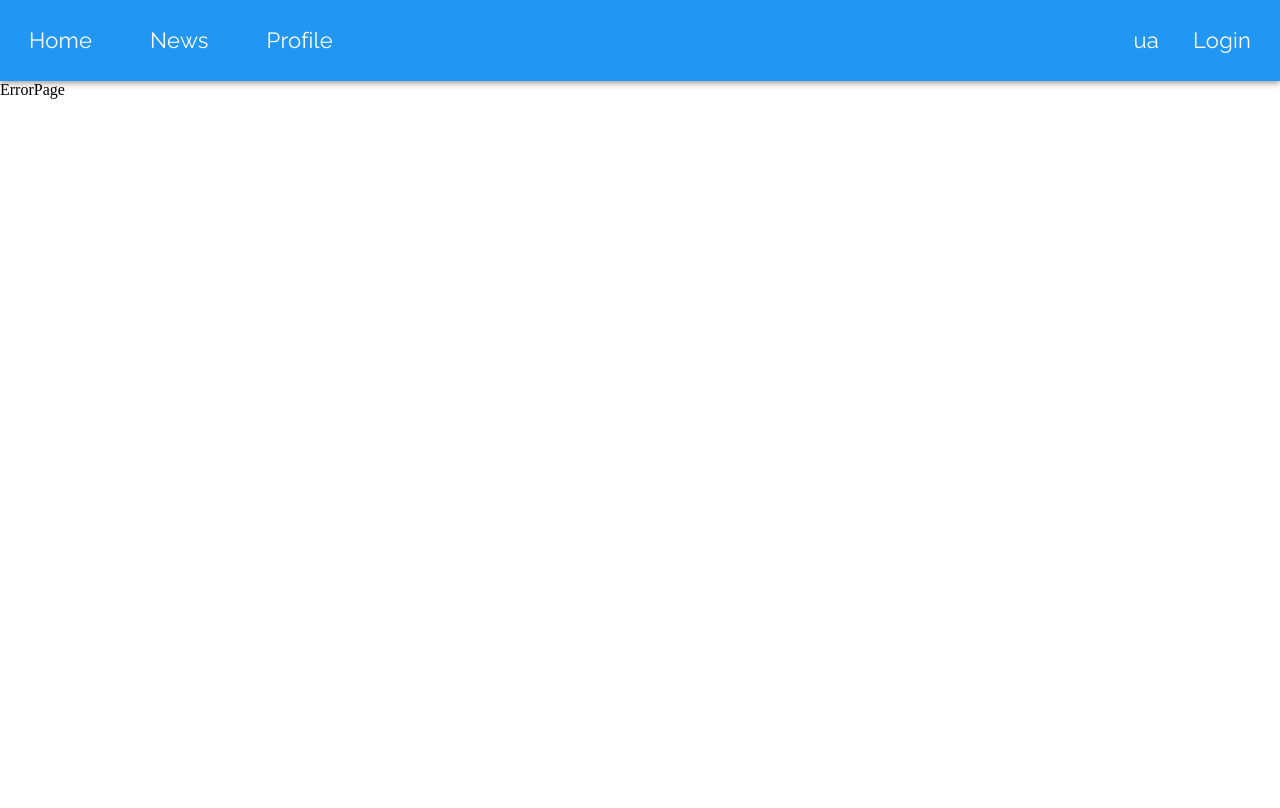
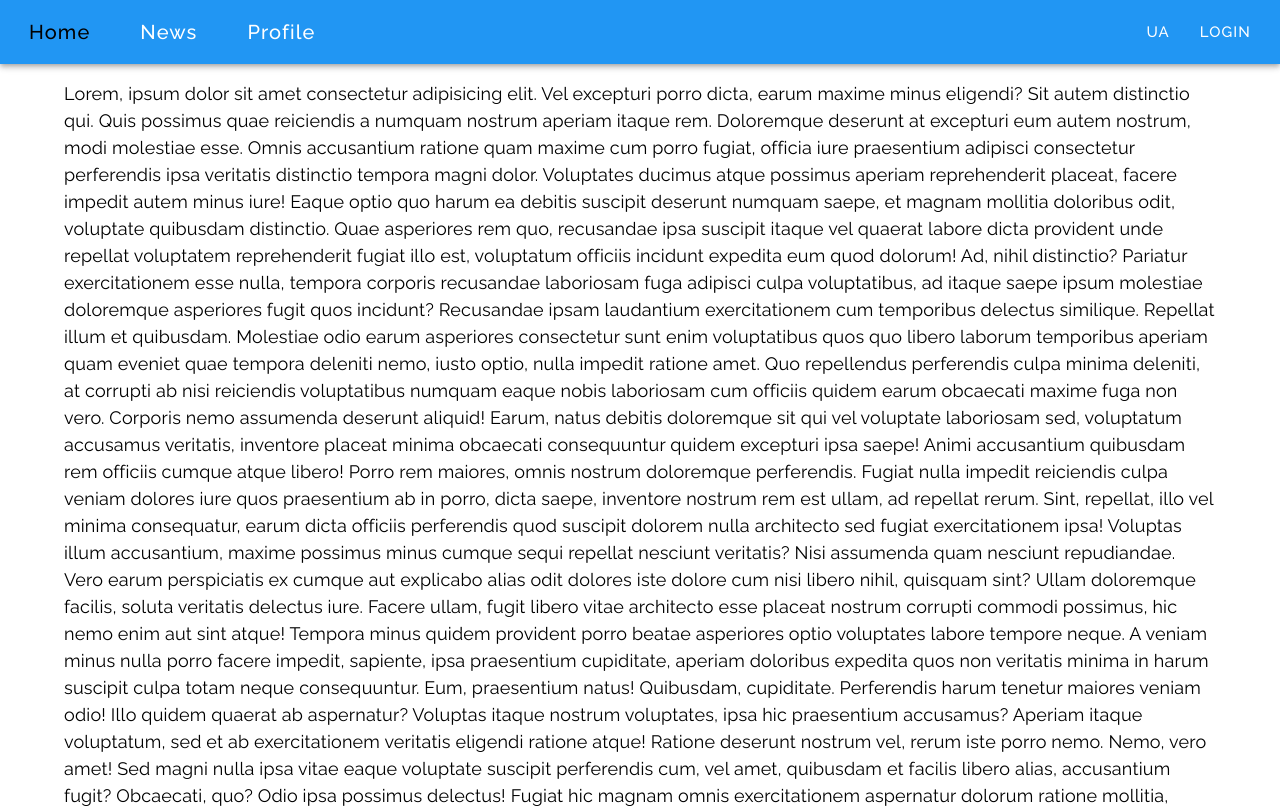
Before and after one commit to Mark-Nelovka/news-ego, a React (Create React App) app: page / in a window 1280 px wide. Shown: the top 808 px of the page. Built offline with nearby package versions, Linux system fonts and the light colour scheme.

Commit message:
fix: header
fix:
- markup in header

```diff
--- a/package.json
+++ b/package.json
@@ -2,10 +2,12 @@
   "name": "news-ego",
   "version": "0.1.0",
   "private": false,
-  "homepage": "https://Mark-Nelovka.github.io/news-ego",
+  "homepage": ".",
   "dependencies": {
     "@emotion/react": "^11.10.6",
     "@emotion/styled": "^11.10.6",
+    "@material-ui/core": "^4.12.4",
+    "@material-ui/styles": "^4.11.5",
     "@mui/icons-material": "^5.11.9",
     "@mui/material": "^5.11.10",
     "@reduxjs/toolkit": "^1.9.2",
--- a/src/App.tsx
+++ b/src/App.tsx
@@ -4,9 +4,10 @@ import { lazy, Suspense } from "react";
 import Header from "components/Header/Header";
 import HomePage from "pages/HomePage/HomePage";
 import PrivatRoute from "routers/PrivatRouter";
-import { CircularProgress } from "@mui/material";
+import { CircularProgress, ThemeProvider } from "@mui/material";
 import { Box } from "@mui/material";
 import "./i18n";
+import { theme } from "styles/theme";
 
 const NewsPage = lazy(
   () => import("pages/NewsPage/NewsPage" /* webpackChunkName: "NewsPage" */)
@@ -25,7 +26,7 @@ const ErrorPage = lazy(
 
 function App() {
   return (
-    <>
+    <ThemeProvider theme={theme}>
       <Header />
       <main>
         <Suspense
@@ -43,10 +44,10 @@ function App() {
           }
         >
           <Routes>
-            <Route path="/news-ego" element={<HomePage />} />
-            <Route path="/news-ego/news" element={<NewsPage />} />
+            <Route path="/" element={<HomePage />} />
+            <Route path="/news" element={<NewsPage />} />
             <Route
-              path="/news-ego/profile"
+              path="/profile"
               element={
                 <PrivatRoute>
                   <ProfilePage />
@@ -57,7 +58,7 @@ function App() {
           </Routes>
         </Suspense>
       </main>
-    </>
+    </ThemeProvider>
   );
 }
 
--- a/src/components/Form/Form.tsx
+++ b/src/components/Form/Form.tsx
@@ -1,4 +1,4 @@
-import { useEffect, useState } from "react";
+import { Dispatch, SetStateAction, useEffect, useState } from "react";
 import {
   Button,
   CircularProgress,
@@ -9,16 +9,32 @@ import {
   TextField,
   Typography,
 } from "@mui/material";
-import DeleteForeverIcon from "@mui/icons-material/DeleteForever";
+import { ButtonGen } from "general";
+import CloseIcon from "@mui/icons-material/Close";
 import { makeStyles } from "@mui/styles";
 import { useAppDispatch, useAppSelector } from "state/hook";
 import { auth } from "state/auth/authOperations";
 import { theme } from "styles/theme";
 import { Box } from "@mui/system";
 import { useTranslation } from "react-i18next";
+import { styled } from "@mui/material/styles";
+import { Theme } from "@material-ui/core";
+
+const CustomizedSlider = styled(Button)(
+  ({ theme }) =>
+    `
+  color: ${theme.palette.primary.main};
+
+  :hover {
+    color: ${theme.palette.secondary.main};
+  }
+`
+);
 
 const useStyles = makeStyles(
-  (theme: any): { form: any; submit: any; paper: any; loader: any } => ({
+  (
+    theme: Theme
+  ): { form: any; submit: any; paper: any; loader: any; button: any } => ({
     form: {
       width: "100%",
     },
@@ -38,13 +54,19 @@ const useStyles = makeStyles(
       left: "50%",
       transform: `translate(${"-50%"}, ${"-50%"})`,
     },
+    button: {
+      padding: 5,
+      // background: "#000",
+      // fontFamily: theme.typography. ,
+      width: "auto",
+      marginRight: 15,
+    },
   })
 );
 
 interface IFormProps {
   isOpen: boolean;
-  handleClose: () => void;
-  isLogin: string | null;
+  handleClose: Dispatch<SetStateAction<boolean>>;
   isLoading: boolean;
 }
 
@@ -53,12 +75,7 @@ interface IValidField {
   password?: string | null;
 }
 
-export const Form = ({
-  isOpen,
-  handleClose,
-  isLogin,
-  isLoading,
-}: IFormProps) => {
+export const Form = ({ isOpen, handleClose, isLoading }: IFormProps) => {
   const { t } = useTranslation("translation");
 
   const classes = useStyles(theme);
@@ -137,16 +154,10 @@ export const Form = ({
     dispatch(auth({ name: username, password }));
   };
 
-  useEffect(() => {
-    if (isLogin) {
-      handleClose();
-    }
-  }, [isLogin, handleClose]);
-
   return (
-    <Modal open={isOpen} onClose={handleClose}>
+    <Modal open={isOpen} onClose={() => handleClose(!isOpen)}>
       <Container maxWidth="xs" className={classes.paper}>
-        <Button
+        {/* <Button
           onClick={handleClose}
           sx={{
             position: "absolute",
@@ -155,13 +166,15 @@ export const Form = ({
             width: 30,
             height: 30,
             borderRadius: "50%",
-            // background: "#000",
+            background: "#ff00001b",
             padding: 0,
             minWidth: "max-content",
           }}
-        >
-          <DeleteForeverIcon fontSize="medium" />
-        </Button>
+        > */}
+        <CustomizedSlider>
+          <CloseIcon fontSize="medium" />
+        </CustomizedSlider>
+        {/* </Button> */}
         <Typography variant="h4" align="center" gutterBottom>
           {t("form.title")}
         </Typography>
@@ -221,16 +234,9 @@ export const Form = ({
                   t("form.error.invalidPassword")}
               </FormHelperText>
             </FormControl>
-            <Button
-              type="submit"
-              fullWidth
-              variant="contained"
-              color="primary"
-              className={classes.submit}
-              // sx={{ mt: 2 }}
-            >
+            <ButtonGen style={classes.button}>
               {t("header.auth.login")}
-            </Button>
+            </ButtonGen>
           </form>
         )}
       </Container>
--- a/src/components/Header/Header.tsx
+++ b/src/components/Header/Header.tsx
@@ -1,120 +1,76 @@
-import React, { useState } from "react";
-import AppBar from "@mui/material/AppBar";
-import Box from "@mui/material/Box";
-import Toolbar from "@mui/material/Toolbar";
-import Typography from "@mui/material/Typography";
-import { Link } from "react-router-dom";
-import { List } from "@mui/material";
-import { theme } from "styles/theme";
+import React, { useEffect, useState } from "react";
+import { useNavigate } from "react-router-dom";
+import { Toolbar, AppBar, Theme } from "@mui/material";
+import { useTranslation } from "react-i18next";
+import { makeStyles } from "@mui/styles";
+import Form from "components/Form";
+import NavMenu from "./components/NavMenu";
+import { ButtonGen } from "general";
 import { useAppDispatch, useAppSelector } from "state/hook";
 import { logOut } from "state/auth/authOperations";
-import Form from "components/Form";
-import { useTranslation } from "react-i18next";
-// import { TFunction } from "i18next";
+import { theme } from "styles/theme";
+
+const useStyles = makeStyles((theme: Theme) => ({
+  buttonLanguage: {
+    ...theme.typography.body1,
+    fontSize: 15,
+    minWidth: "auto",
+    "&:not(:last-child)": {
+      marginRight: 20,
+    },
+  },
+}));
+
 function Header() {
+  const [open, setOpen] = useState(false);
+  const isToken = useAppSelector((state) => state.auth.token);
+  const isLoading = useAppSelector((state) => state.auth.isLoading);
+
+  const dispatch = useAppDispatch();
   const { t, i18n } = useTranslation("translation");
-  // tFunction: TFunction
-  // const tFunction =;
-  const [open, setOpen] = useState(false);
-  const login = useAppSelector((state) => state.auth.token);
-  const isLoading = useAppSelector((state) => state.auth.isLoading);
-  const dispatch = useAppDispatch();
-
-  const handleOpen = () => {
-    setOpen(true);
-  };
-
-  const handleClose = () => {
-    setOpen(false);
-  };
+  const classes = useStyles(theme);
+  const navigate = useNavigate();
 
   const changeLanguage = (e: React.MouseEvent) => {
     const { textContent } = e.target as HTMLButtonElement;
     i18n.changeLanguage(textContent!);
   };
 
+  useEffect(() => {
+    if (isToken && open) {
+      setOpen(false);
+      navigate("/profile");
+    }
+  }, [isToken, navigate, open]);
+
   return (
     <>
-      <Box sx={{ flexGrow: 1 }}>
-        <AppBar
-          position="static"
-          sx={{
-            backgroundColor: theme.palette.primary.main,
-          }}
-        >
-          <Toolbar>
-            <List component="nav" sx={{ mr: "auto" }}>
-              <List component="ul" sx={{ display: "flex" }}>
-                <List component="li" sx={{ mr: 6 }}>
-                  <Typography
-                    variant="body1"
-                    color={theme.palette.secondary.main}
-                    component={Link}
-                    to="/news-ego"
-                  >
-                    {t("header.home")}
-                  </Typography>
-                </List>
-                <List component="li" sx={{ mr: 6 }}>
-                  <Typography
-                    variant="body1"
-                    color={theme.palette.secondary.main}
-                    component={Link}
-                    to="/news-ego/news"
-                  >
-                    {t("header.news")}
-                  </Typography>
-                </List>
-                <List component="li">
-                  <Typography
-                    variant="body1"
-                    color={theme.palette.secondary.main}
-                    component={Link}
-                    to="/news-ego/profile"
-                  >
-                    {t("header.profile")}
-                  </Typography>
-                </List>
-              </List>
-            </List>
-            <Typography
-              onClick={changeLanguage}
-              component="button"
-              variant="body1"
-              sx={{ mr: 3 }}
-              color="inherit"
+      <AppBar position="static">
+        <Toolbar>
+          <NavMenu />
+          <ButtonGen style={classes.buttonLanguage} onClick={changeLanguage}>
+            {t("header.language.ua")}
+          </ButtonGen>
+          {isToken && (
+            <ButtonGen
+              style={classes.buttonLanguage}
+              onClick={() => dispatch(logOut())}
             >
-              {t("header.language.ua")}
-            </Typography>
-            {!login ? (
-              <Typography
-                onClick={handleOpen}
-                component="button"
-                variant="body1"
-                color="inherit"
-              >
-                {t("header.auth.login")}
-              </Typography>
-            ) : (
-              <Typography
-                component="button"
-                onClick={() => dispatch(logOut())}
-                variant="body1"
-                color="inherit"
-              >
-                {t("header.auth.logout")}
-              </Typography>
-            )}
-          </Toolbar>
-        </AppBar>
-      </Box>
+              {t("header.auth.logout")}
+            </ButtonGen>
+          )}
+          {!isToken && (
+            <ButtonGen
+              style={classes.buttonLanguage}
+              onClick={() => setOpen(!open)}
+            >
+              {t("header.auth.login")}
+            </ButtonGen>
+          )}
+        </Toolbar>
+      </AppBar>
       {open && (
-        <Form
-          isOpen={open}
-          handleClose={handleClose}
-          isLogin={login}
-          isLoading={isLoading}
-        />
+        <Form isOpen={open} handleClose={setOpen} isLoading={isLoading} />
       )}
     </>
   );
--- /dev/null
+++ b/src/components/Header/components/NavMenu.tsx
@@ -0,0 +1,58 @@
+import { Box, List, ListItem, Theme } from "@mui/material";
+import { makeStyles } from "@mui/styles";
+import { useTranslation } from "react-i18next";
+import { NavLink } from "react-router-dom";
+import { theme } from "styles/theme";
+
+const useStyles = makeStyles((theme: Theme): { item: any; link: any } => ({
+  item: {
+    padding: 0,
+    "&:not(:last-child)": {
+      marginRight: 40,
+    },
+  },
+  link: {
+    ...theme.typography.body1,
+    "&.active": {
+      color: "#000",
+    },
+  },
+}));
+
+function NavMenu() {
+  const navElements = [
+    {
+      path: "/",
+      name: "header.home",
+    },
+    {
+      path: "/news",
+      name: "header.news",
+    },
+    {
+      path: "/profile",
+      name: "header.profile",
+    },
+  ];
+
+  const { t } = useTranslation("translation");
+  const classes = useStyles(theme);
+
+  return (
+    <Box component="nav" sx={{ mr: "auto" }}>
+      <List component="ul" sx={{ display: "flex" }}>
+        {navElements.map(({ path, name }) => {
+          return (
+            <ListItem className={classes.item}>
+              <NavLink className={classes.link} to={path}>
+                {t(name)}
+              </NavLink>
+            </ListItem>
+          );
+        })}
+      </List>
+    </Box>
+  );
+}
+
+export default NavMenu;
--- /dev/null
+++ b/src/general/Button.tsx
@@ -0,0 +1,18 @@
+import { Button } from "@mui/material";
+import React from "react";
+
+interface IButton {
+  onClick?: (e: React.MouseEvent) => void;
+  children: React.ReactNode;
+  style?: string;
+}
+
+function ButtonGen({ children, onClick, style }: IButton) {
+  return (
+    <Button type="submit" onClick={onClick} className={style}>
+      {children}
+    </Button>
+  );
+}
+
+export default ButtonGen;
--- /dev/null
+++ b/src/general/index.ts
@@ -0,0 +1,3 @@
+import ButtonGen from "./Button";
+
+export { ButtonGen };
--- a/src/index.tsx
+++ b/src/index.tsx
@@ -7,8 +7,6 @@ import { PersistGate } from "redux-persist/integration/react";
 import { Provider } from "react-redux";
 import reportWebVitals from "./reportWebVitals";
 import store, { persistor } from "state/store";
-import { theme } from "styles/theme";
-import { ThemeProvider } from "@emotion/react";
 import { StyledEngineProvider } from "@mui/material";
 import App from "./App";
 
@@ -19,11 +17,9 @@ root.render(
   <React.StrictMode>
     <Provider store={store}>
       <PersistGate loading={null} persistor={persistor}>
-        <BrowserRouter>
+        <BrowserRouter basename="/">
           <StyledEngineProvider injectFirst>
-            <ThemeProvider theme={theme}>
-              <App />
-            </ThemeProvider>
+            <App />
           </StyledEngineProvider>
         </BrowserRouter>
       </PersistGate>
--- a/src/pages/HomePage/HomePage.tsx
+++ b/src/pages/HomePage/HomePage.tsx
@@ -5,7 +5,7 @@ function HomePage() {
   return (
     <Container maxWidth="lg">
       <Box paddingTop={2}>
-        <Typography variant="body1">
+        <Typography variant="body2">
           Lorem, ipsum dolor sit amet consectetur adipisicing elit. Vel
           excepturi porro dicta, earum maxime minus eligendi? Sit autem
           distinctio qui. Quis possimus quae reiciendis a numquam nostrum
--- a/src/routers/PrivatRouter.tsx
+++ b/src/routers/PrivatRouter.tsx
@@ -7,5 +7,5 @@ interface IPrivatRouterProps {
 
 export default function PrivatRoute({ children }: IPrivatRouterProps) {
   const isToken = useAppSelector((state) => state.auth.token);
-  return <>{isToken ? children : <Navigate to="/news-ego" />}</>;
+  return <>{isToken ? children : <Navigate to="/" />}</>;
 }
--- a/src/styles/theme.ts
+++ b/src/styles/theme.ts
@@ -1,32 +1,31 @@
-import { createTheme } from '@mui/material/styles';
-
-// We also will adding new styles till doing markup
+import { createTheme } from '@mui/material';
 
 export const theme = createTheme({
   typography: {
     body1: {
-         fontFamily: "Raleway",
-         fontSize: 22,
-      padding: 5
+      fontFamily: "Raleway",
+      fontSize: 20,
+      padding: 5,
+      color: "#fff",
+      fontWeight: 500,
+      letterSpacing: 1.1
     },
     body2: {
       fontFamily: "Raleway",
       fontSize: 18,
-            // padding: 5
-
+      color: "#000",
+      lineHeight: 1.5
     },
     subtitle1: {
       fontFamily: "Raleway",
       fontSize: 14,
-            // padding: 5
-
     }
   },
   palette: {
     primary: {
       main: "#2196f3",
+    },
 
-    },
     secondary: {
       main: "#fff",
       },
@@ -39,4 +38,5 @@ export const theme = createTheme({
           light: "#4caf50",
       }
   },
+
 });
--- a/tsconfig.json
+++ b/tsconfig.json
@@ -16,6 +16,9 @@
     "isolatedModules": true,
     "noEmit": true,
     "jsx": "react-jsx"
+    // "noImplicitAny": true,
+    // "noImplicitThis": true,
+    // "strictNullChecks": true
   },
   "include": ["src"],
   "files": ["./node_modules/redux-persist/types/integration/react.d.ts"]
```
Also changed, not shown: 1 other file (tests, documents, lock files or other folders).
